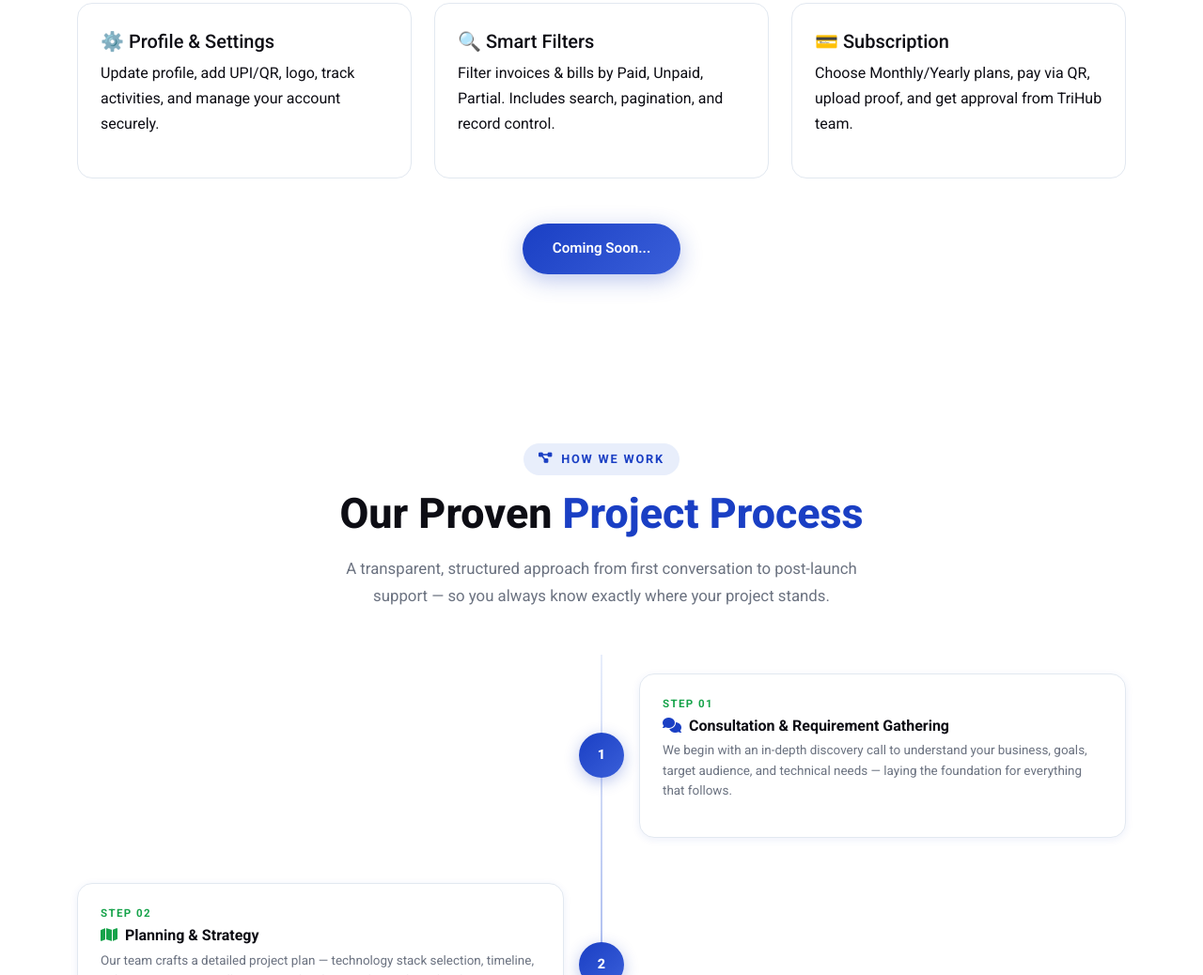
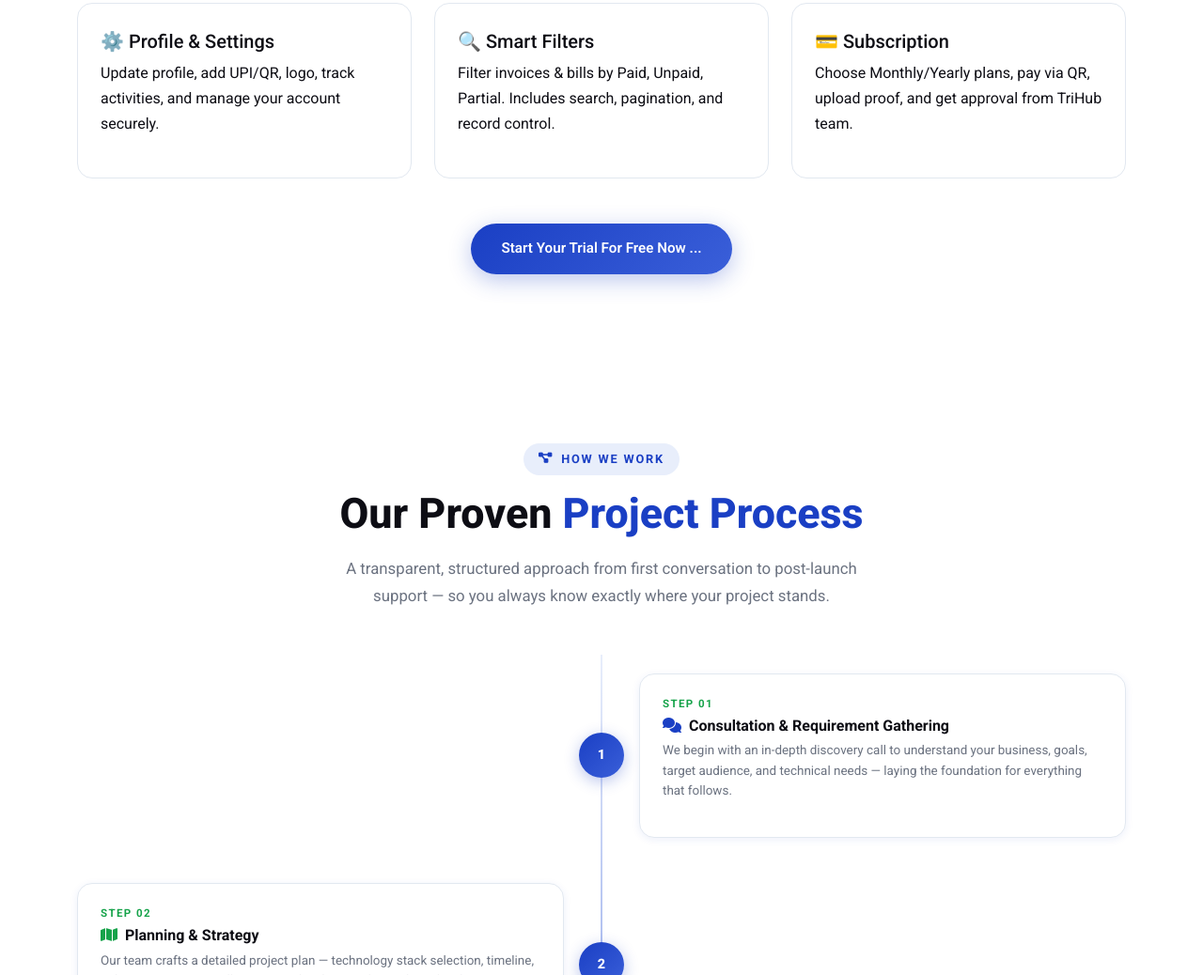
Before and after one commit to trihubtech/trihubtechnologies.com, a plain HTML site: page index.html in a window 1280 px wide. Shown: the part 4418-5456 px from the top of the page at 94% size. Drawn offline with nearby package versions, Linux system fonts and the light colour scheme.

Commit message:
Update For Crm

```diff
--- a/index.html
+++ b/index.html
@@ -2027,7 +2027,7 @@
             <a href="#services" class="btn-primary-custom">
               <i class="fas fa-rocket" aria-hidden="true"></i> Get Started
             </a>
-            <a href="#crm" class="btn-outline-custom">
+            <a href="https://trihubtechnologies.com/billing" class="btn-outline-custom">
               <i class="fas fa-database"></i> View CRM
             </a>
             <a href="#contact" class="btn-outline-custom">
@@ -2568,8 +2568,8 @@
 
       <!-- CTA -->
       <div class="text-center mt-5">
-        <a href="#contact" class="btn-primary-custom">
-          Coming Soon...
+        <a href="https://trihubtechnologies.com/billing" class="btn-primary-custom">
+          Start Your Trial For Free Now ...
         </a>
       </div>
 
```
